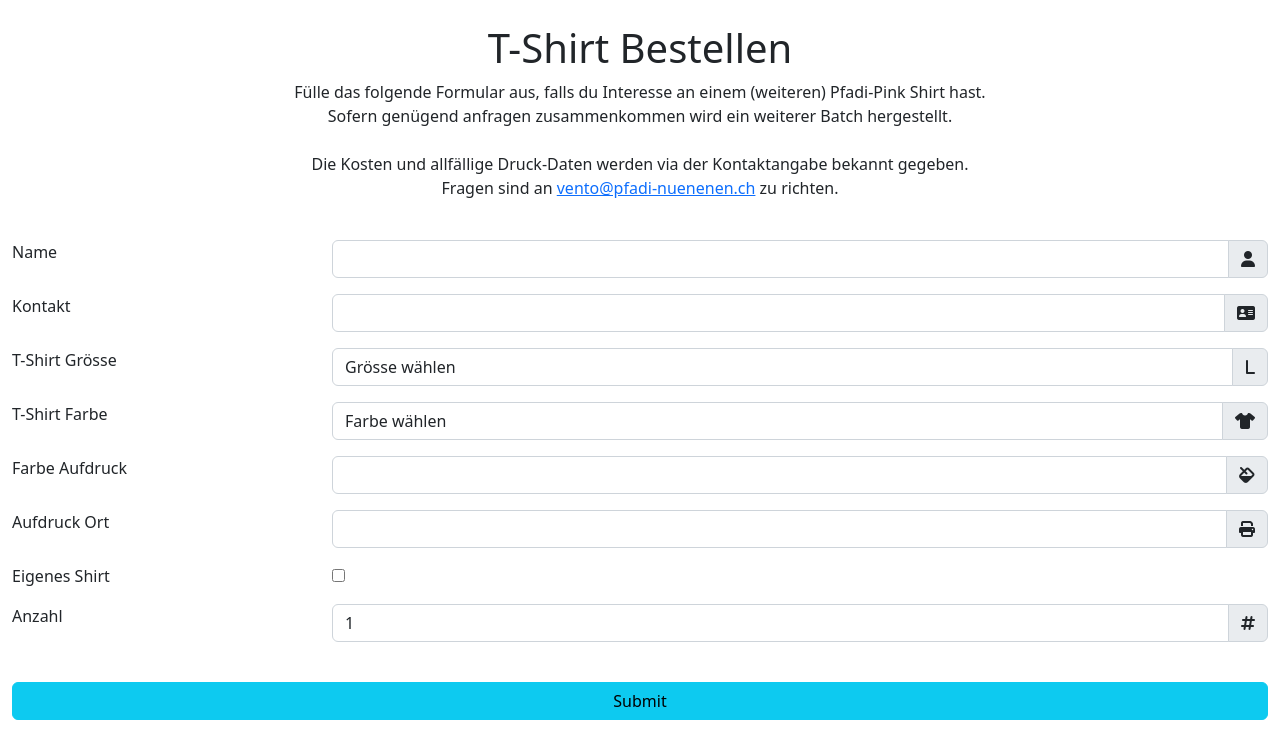
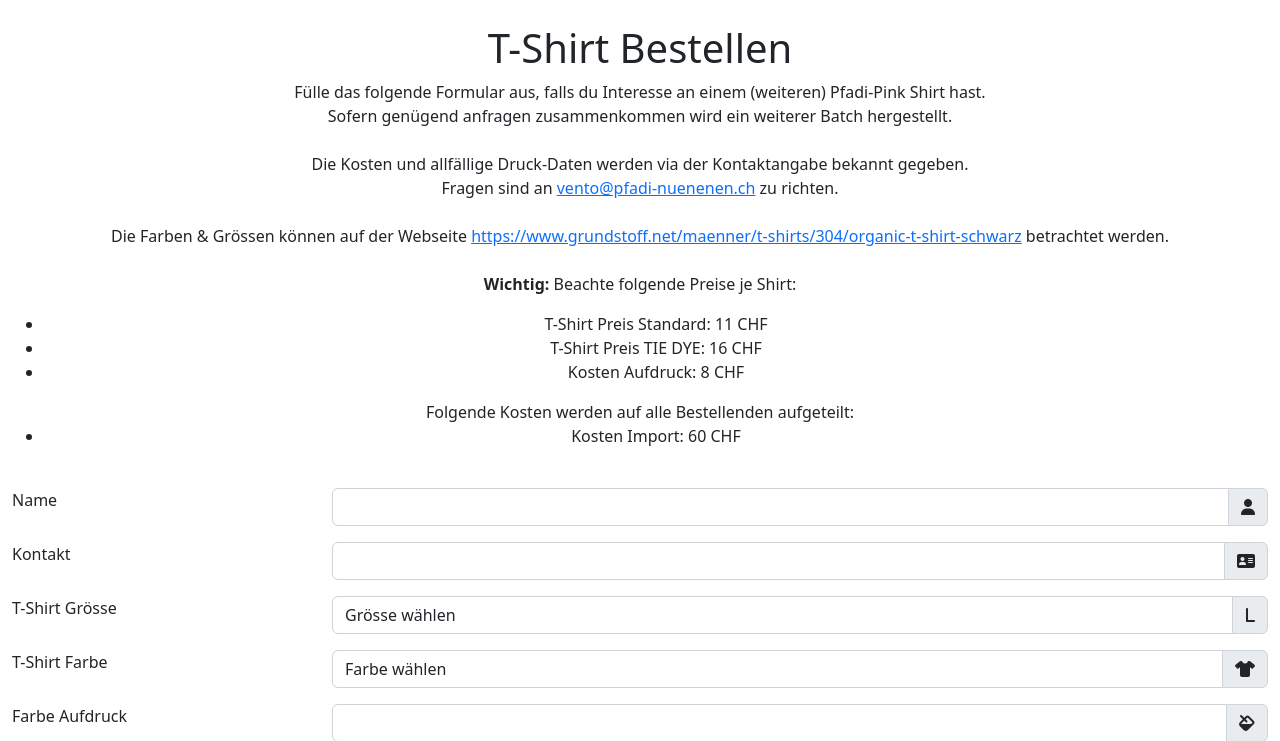
Before and after one commit to Vento-Nuenenen/miniMarket, a PHP site: page / in a window 1280 px wide. Shown: the top 741 px of the page. Before the commit the page ends 720 px from the top, so only its background shows below. Run offline with PHP 8.4, Linux system fonts and the light colour scheme; some libraries are stand-ins or nearby versions.

Commit message:
Update index.php

```diff
--- a/index.php
+++ b/index.php
@@ -1,3 +1,7 @@
+<?php
+    $config = require 'config.php';
+?>
+
 <!DOCTYPE html>
 <html lang="de">
 <head>
@@ -20,6 +24,21 @@
                     <br />
                     Die Kosten und allfällige Druck-Daten werden via der Kontaktangabe bekannt gegeben. <br />
                     Fragen sind an <a href="mailto:vento@pfadi-nuenenen.ch">vento@pfadi-nuenenen.ch</a> zu richten. <br />
+                    <br />
+                    Die Farben & Grössen können auf der Webseite <a href="https://www.grundstoff.net/maenner/t-shirts/304/organic-t-shirt-schwarz">https://www.grundstoff.net/maenner/t-shirts/304/organic-t-shirt-schwarz</a> betrachtet werden.
+                    <br />
+                    <br />
+                    <b>Wichtig:</b>
+                    Beachte folgende Preise je Shirt:
+                    <ul>
+                        <li>T-Shirt Preis Standard: <?php echo $config['priceShirt'] ?> CHF</li>
+                        <li>T-Shirt Preis TIE DYE: <?php echo $config['specialPriceShirt'] ?> CHF</li>
+                        <li>Kosten Aufdruck: <?php echo $config['pricePrint'] ?> CHF</li>
+                    </ul>
+                    Folgende Kosten werden auf alle Bestellenden aufgeteilt:
+                    <ul>
+                        <li>Kosten Import: <?php echo $config['totalPriceImport'] ?> CHF</li>
+                    </ul>
                 </p>
             </div>
 
```
